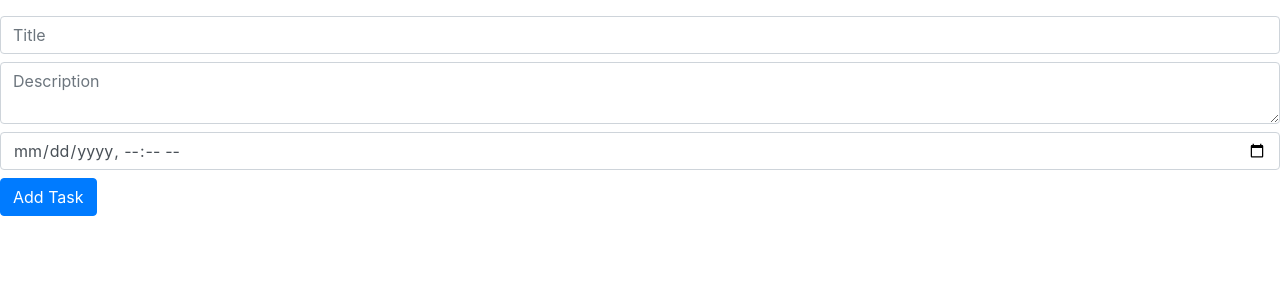
After one commit to DennisKoshta/PortfolioWebsite, a Flask app: page /NextTask in a window 1280 px wide. The commit adds this page. Shown: the top 300 px of the page. Run offline with Flask 2, Linux system fonts and the light colour scheme; some libraries are stand-ins or nearby versions.

Commit message:
Started NextTask, initial broken version

```diff
--- a/main.py
+++ b/main.py
@@ -2,7 +2,6 @@ from flask import Flask, render_template, request, Response, jsonify, g
 from py_scripts import monkeys_paw
 import requests
 import os
-# from collections import defaultdict
 from google.cloud import firestore
 
 environment = os.environ.get("ENVIRONMENT")
@@ -87,6 +86,10 @@ def process_input():
 
     return jsonify(response=response, calls=api_calls)
 
+@app.route('/NextTask')
+def NextTask():
+    return render_template('NextTask.html')
+
 # DEVELOPER CONSOLE DEBUG MESSAGE LOGGING (paste JS to desired html file and uncomment python)
 
 # @app.route('/get_messages')
--- /dev/null
+++ b/static/js/NextTask.js
@@ -0,0 +1,28 @@
+// Google Sign-In callback function
+function onSignIn(googleUser) {
+    // Get user profile information
+    const profile = googleUser.getBasicProfile();
+    console.log('ID: ' + profile.getId());
+    console.log('Name: ' + profile.getName());
+    console.log('Email: ' + profile.getEmail());
+
+    // TODO: Save user information to the database or localStorage
+  }
+
+  // Add Task Form submission handling
+  document.getElementById("add-task-form").addEventListener("submit", function (event) {
+    event.preventDefault();
+    const formData = new FormData(event.target);
+    const task = {
+      title: formData.get("title"),
+      description: formData.get("description"),
+      due_date: new Date(formData.get("due_date")),
+    };
+    // Save task to the database (using Firestore, localStorage, or cookies)
+  });
+
+  function getNextTask() {
+    // Fetch tasks from the database (using Firestore, localStorage, or cookies)
+    // Find the next task based on the due_date
+    // Update the "next-task" element with the next task's details
+  }
--- /dev/null
+++ b/templates/NextTask.html
@@ -0,0 +1,36 @@
+<!DOCTYPE html>
+<html lang="en">
+<head>
+    <meta charset="UTF-8">
+    <meta name="viewport" content="width=device-width, initial-scale=1.0">
+    <title>NextTask</title>
+    <link rel="icon" type="image/x-icon" href="/static/assets/favicon.ico"/>
+    <!-- Bootstrap CSS -->
+    <link rel="stylesheet" href="https://maxcdn.bootstrapcdn.com/bootstrap/4.5.2/css/bootstrap.min.css">
+    <!-- Google Sign-In -->
+    <script src="https://apis.google.com/js/platform.js" async defer></script>
+    <meta name="google-signin-client_id" content="393617966304-43aikjuectcee0lfb7b8m2rcqnjdg7m9.apps.googleusercontent.com">
+    <!-- jQuery -->
+    <script src="https://ajax.googleapis.com/ajax/libs/jquery/3.5.1/jquery.min.js"></script>
+    <!-- Bootstrap JS -->
+    <script src="https://maxcdn.bootstrapcdn.com/bootstrap/4.5.2/js/bootstrap.min.js"></script>
+</head>
+<body>
+    <!-- Google Login Button -->
+    <div class="g-signin2" data-onsuccess="onSignIn"></div>
+
+    <!-- Add Task Form -->
+    <form id="add-task-form" class="mt-3">
+        <input type="text" name="title" placeholder="Title" maxlength="100" required class="form-control">
+        <textarea name="description" placeholder="Description" maxlength="1000" required class="form-control mt-2"></textarea>
+        <input type="datetime-local" name="due_date" required class="form-control mt-2">
+        <button type="submit" class="btn btn-primary mt-2">Add Task</button>
+    </form>
+
+    <!-- Display Next Task -->
+    <div id="next-task" class="mt-3"></div>
+
+    <!-- Add required JavaScript for functionality -->
+    <script src="/static/js/NextTask.js"></script>
+</body>
+</html>
```
Also changed, not shown: templates/index.html (+16 -0 lines), static/assets/img/NextTask.jpg (added).
